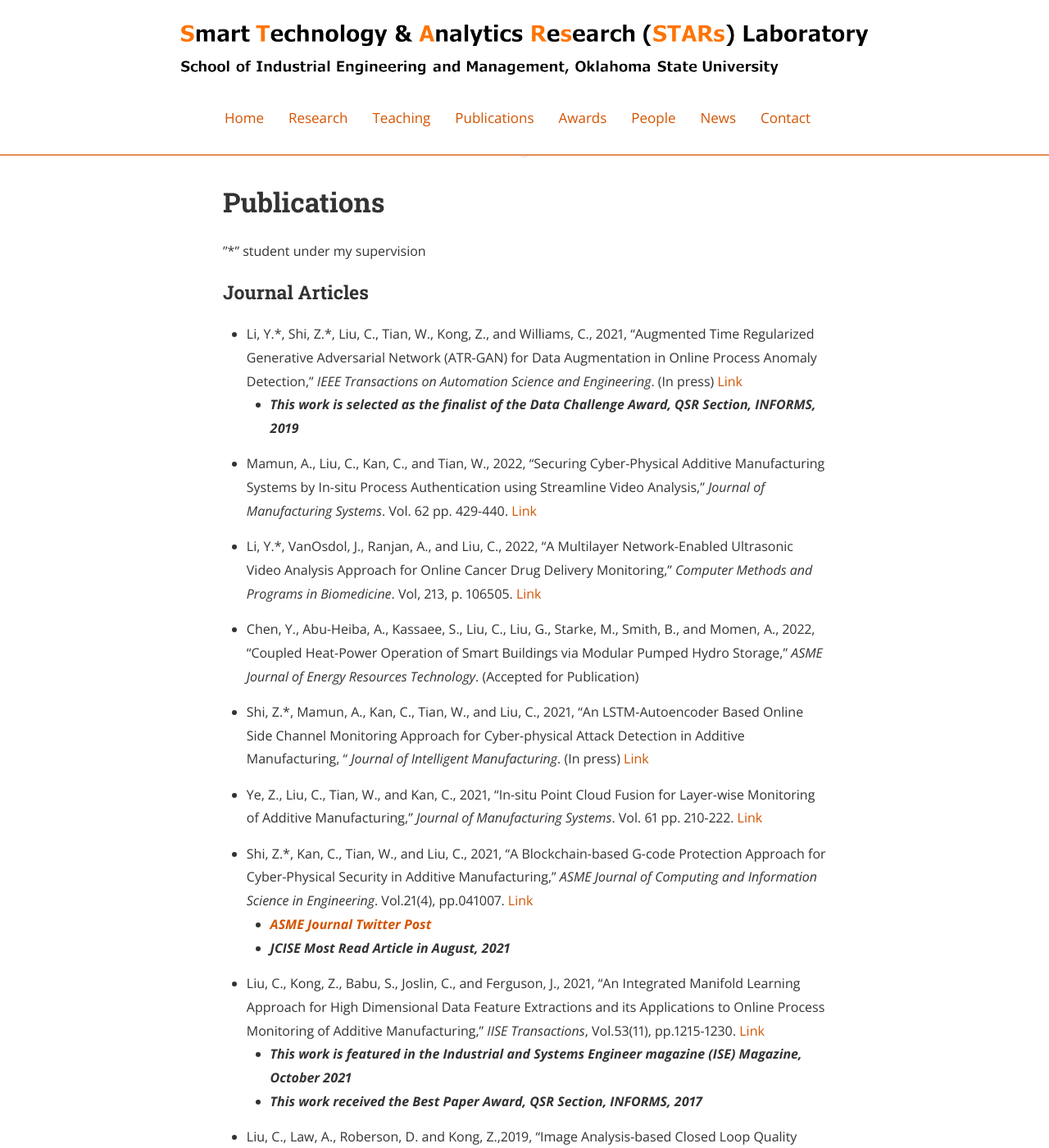
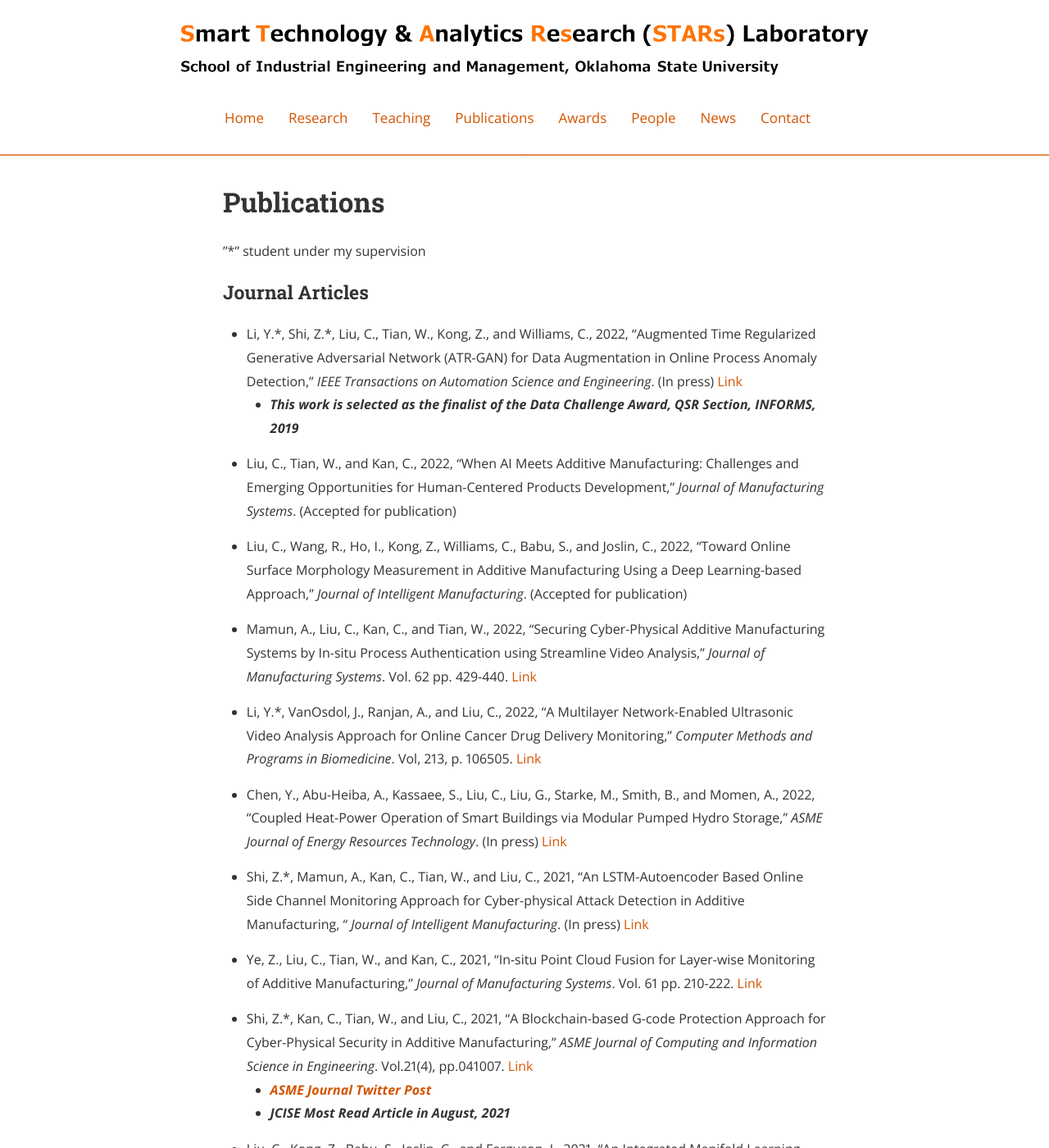
Before and after one commit to stars-laboratory/stars-laboratory.github.io, a Jekyll site: the page built from Dpublications.md, in a window 1280 px wide and 1400 px high. Shown: the whole window at 82% size. Built offline with Jekyll 4.4.1, drawn with Linux system fonts in a browser that asks for light colours; nearby versions of some CDN libraries; some of the changed text lies outside the part shown.

Commit message:
Update Dpublications.md

```diff
--- a/Dpublications.md
+++ b/Dpublications.md
@@ -11,14 +11,18 @@ main_nav: true
 
 ### Journal Articles
 
-* Li, Y.\*, Shi, Z.\*, Liu, C., Tian, W., Kong, Z., and Williams, C., 2021, "Augmented Time Regularized Generative Adversarial Network (ATR-GAN) for Data Augmentation in Online Process Anomaly Detection," *IEEE Transactions on Automation Science and Engineering*. (In press) [Link](https://doi.org/10.1109/TASE.2021.3118635)
+* Li, Y.\*, Shi, Z.\*, Liu, C., Tian, W., Kong, Z., and Williams, C., 2022, "Augmented Time Regularized Generative Adversarial Network (ATR-GAN) for Data Augmentation in Online Process Anomaly Detection," *IEEE Transactions on Automation Science and Engineering*. (In press) [Link](https://doi.org/10.1109/TASE.2021.3118635)
     * ***This work is selected as the finalist of the Data Challenge Award, QSR Section, INFORMS, 2019***
+
+* Liu, C., Tian, W., and Kan, C., 2022, “When AI Meets Additive Manufacturing: Challenges and Emerging Opportunities for Human-Centered Products Development,” *Journal of Manufacturing Systems*. (Accepted for publication)
+
+* Liu, C., Wang, R., Ho, I., Kong, Z., Williams, C., Babu, S., and Joslin, C., 2022, “Toward Online Surface Morphology Measurement in Additive Manufacturing Using a Deep Learning-based Approach,” *Journal of Intelligent Manufacturing*. (Accepted for publication)
 
 * Mamun, A., Liu, C., Kan, C., and Tian, W., 2022, "Securing Cyber-Physical Additive Manufacturing Systems by In-situ Process Authentication using Streamline Video Analysis," *Journal of Manufacturing Systems*. Vol. 62 pp. 429-440. [Link](https://doi.org/10.1016/j.jmsy.2021.12.007)
 
 * Li, Y.\*, VanOsdol, J., Ranjan, A., and Liu, C., 2022, "A Multilayer Network-Enabled Ultrasonic Video Analysis Approach for Online Cancer Drug Delivery Monitoring," *Computer Methods and Programs in Biomedicine*. Vol, 213, p. 106505. [Link](https://doi.org/10.1016/j.cmpb.2021.106505)
 
-* Chen, Y., Abu-Heiba, A., Kassaee, S., Liu, C., Liu, G., Starke, M., Smith, B., and Momen, A., 2022, "Coupled Heat-Power Operation of Smart Buildings via Modular Pumped Hydro Storage," *ASME Journal of Energy Resources Technology*. (Accepted for Publication)
+* Chen, Y., Abu-Heiba, A., Kassaee, S., Liu, C., Liu, G., Starke, M., Smith, B., and Momen, A., 2022, "Coupled Heat-Power Operation of Smart Buildings via Modular Pumped Hydro Storage," *ASME Journal of Energy Resources Technology*. (In press) [Link](https://doi.org/10.1115/1.4053783)
 
 * Shi, Z.\*, Mamun, A., Kan, C., Tian, W., and Liu, C., 2021, "An LSTM-Autoencoder Based Online Side Channel Monitoring Approach for Cyber-physical Attack Detection in Additive Manufacturing, " *Journal of Intelligent Manufacturing*. (In press) [Link](https://doi.org/10.1007/s10845-021-01879-9)
 
@@ -42,7 +46,10 @@ main_nav: true
 
 * Tootooni, M., Liu, C., Roberson, D., Rao, P., and Kong, Z., 2016, "Online Non-contact Surface Finish Measurement in Machining using Graph-based Image Analysis," *Journal of Manufacturing Systems*, Vol.41, pp.266-2. [Link](https://doi.org/10.1016/j.jmsy.2016.09.007)
 
+### Pre-print articles
 
+* Dogan, A.\*, Li, Y.\*, Odo, C., Sonawane, K., Lin, Y., and Liu, C., 2022, “A Utility-Based Machine Learning-Driven Personalized Lifestyle Recommendation for Cardiovascular Disease Prevention,” *medRxiv*. [Link](https://doi.org/10.1101/2022.02.02.22270339)
+    * ***This work received the 2022 IISE Graduate Research Award (MS student Ayse Dogan)***
 
 ### Conference Papers
 
```
